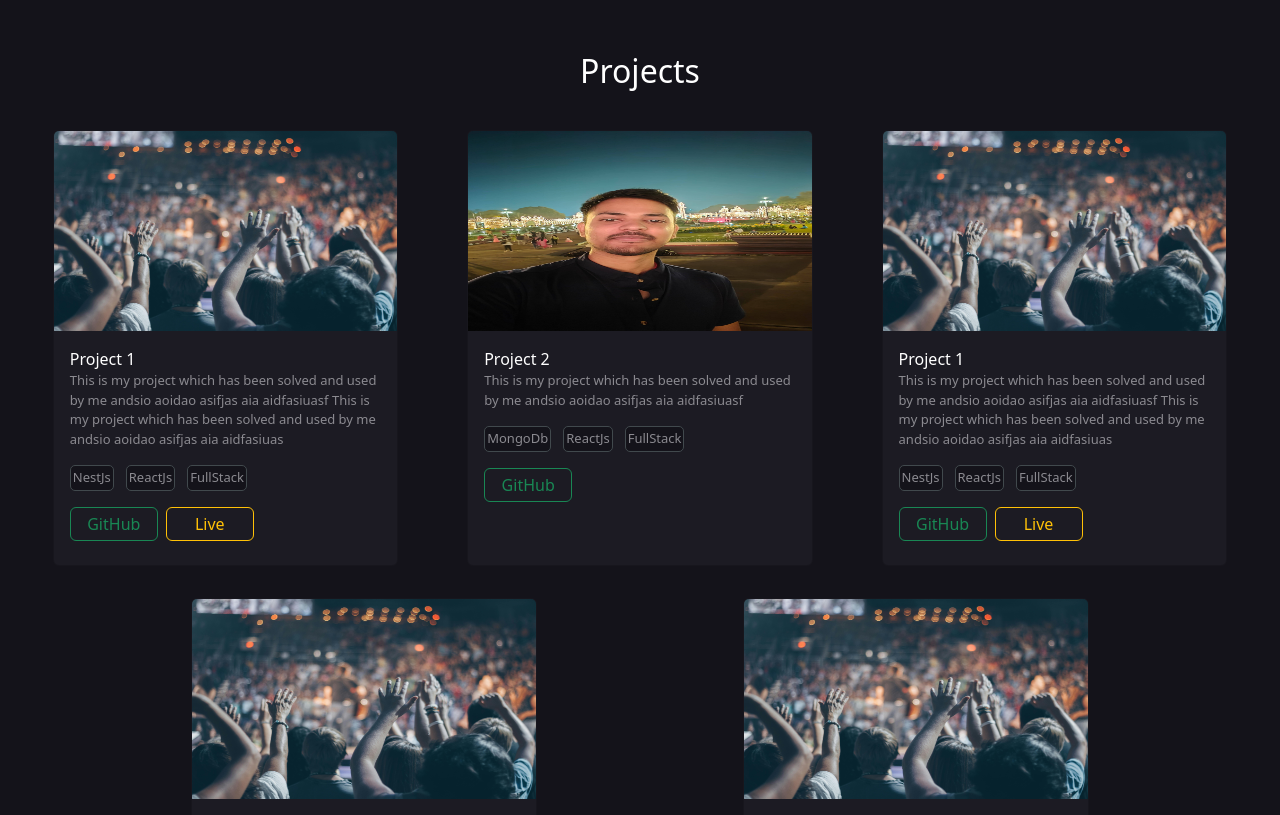
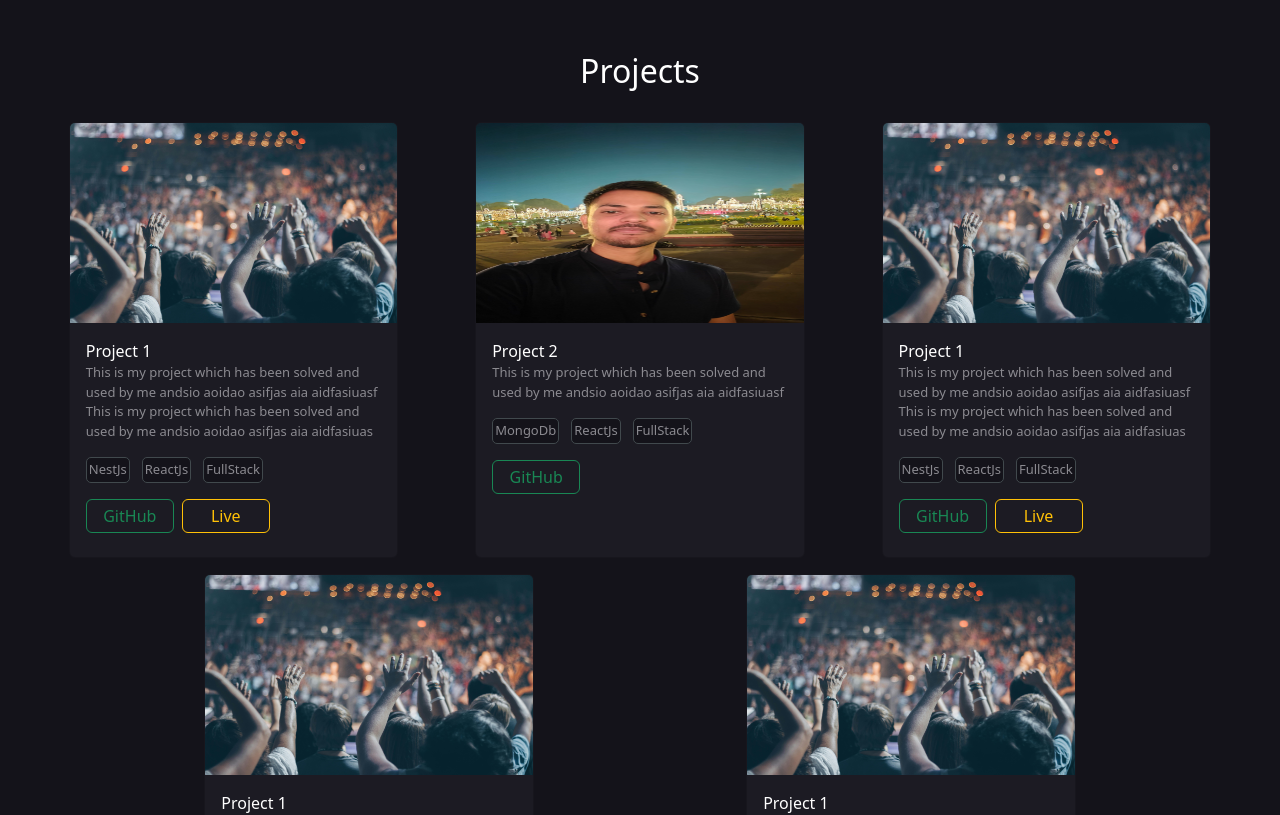
Before and after one commit to itsaslowball/Portfolio_new, a React (Vite) app: page / in a window 1280 px wide. Shown: the part 680-1495 px from the top of the page. Built offline with nearby package versions, Linux system fonts and the light colour scheme.

Commit message:
width adjusted

```diff
--- a/src/components/Projects.css
+++ b/src/components/Projects.css
@@ -1,7 +1,7 @@
 .project-card {
-      width: 43.2vh;
+      width: 41.2vh;
       background-color: #1C1B23;
-      margin: 2vh;
+      margin: 1vh;
       /* height:; */
       transition: transform 0.3s ease-in-out;
             height: 61vh;
```
